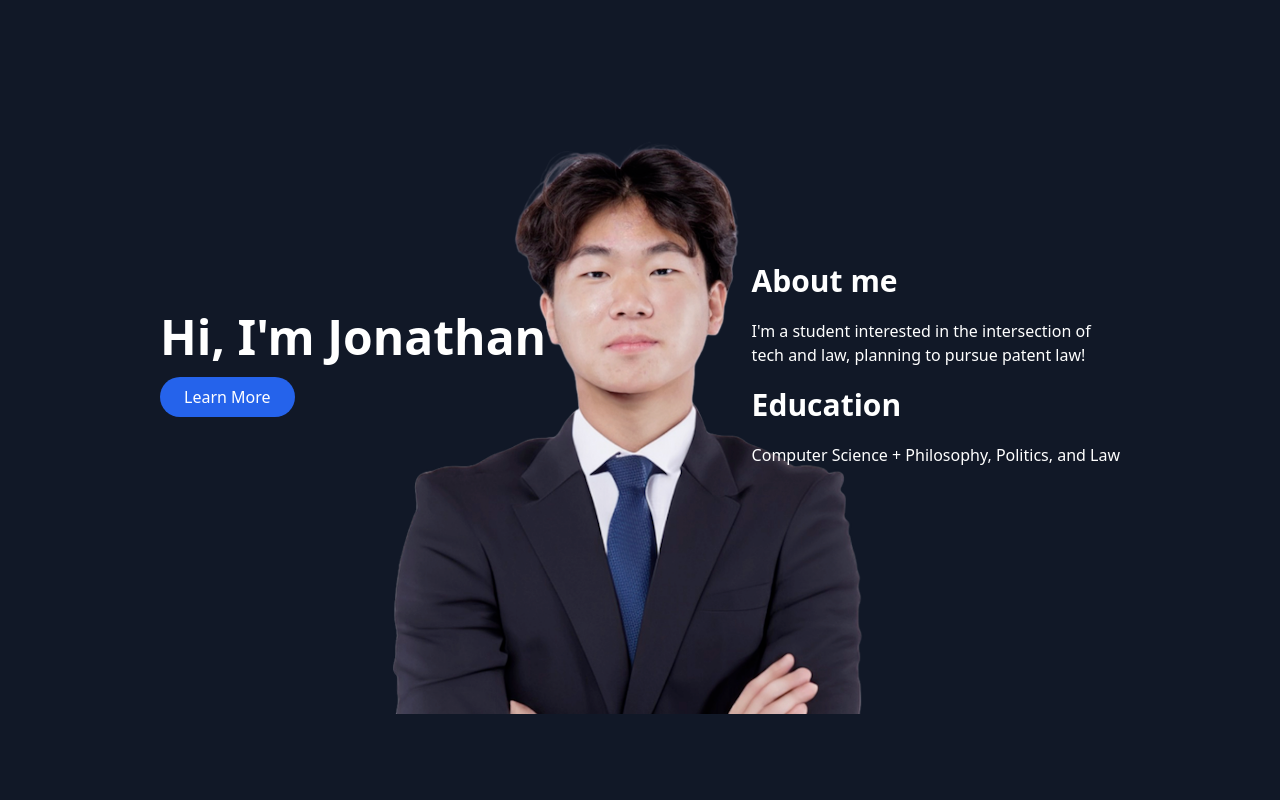
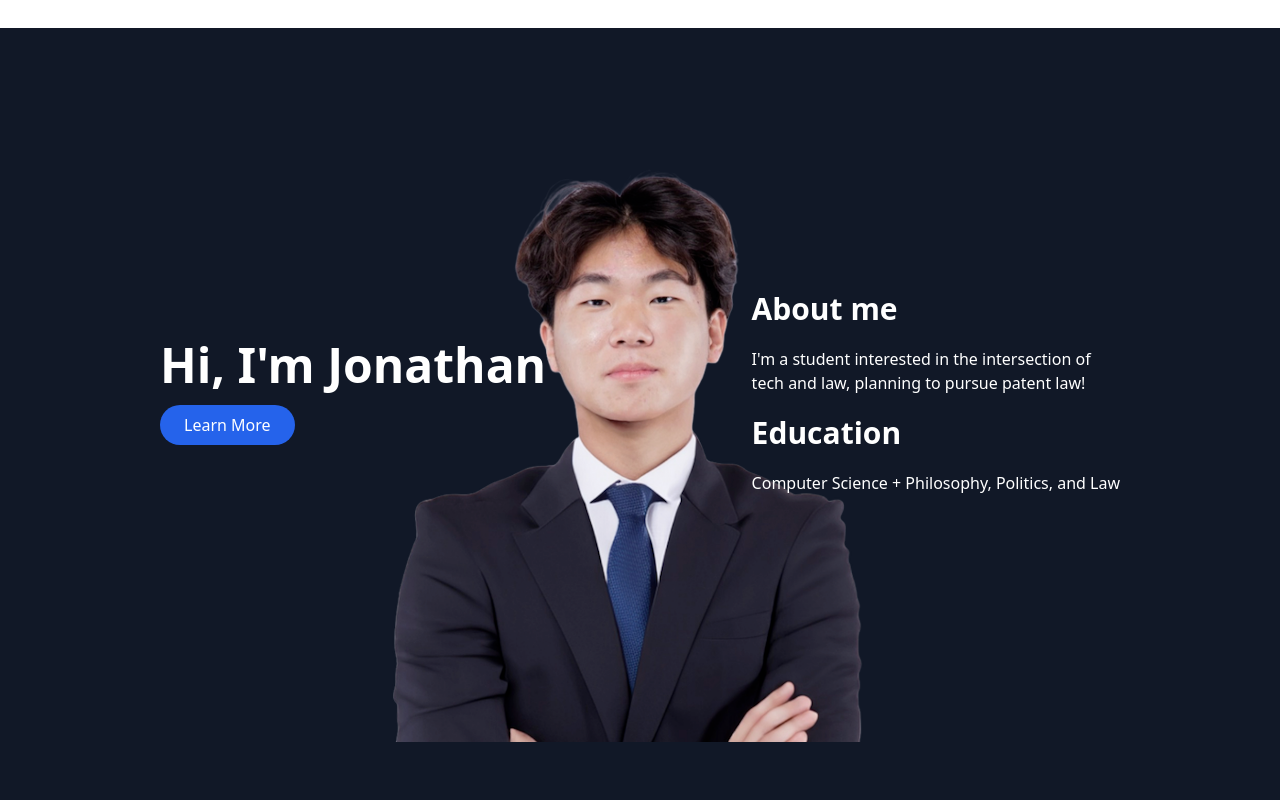
Before and after one commit to joonhoswe/portfolio, a React (Vite) app: page / in a window 1280 px wide. Shown: the top 800 px of the page. Built offline with nearby package versions, Linux system fonts and the light colour scheme.

Commit message:
making navbar

```diff
--- /dev/null
+++ b/src/components/Navbar.jsx
@@ -0,0 +1,11 @@
+import React from 'react';
+
+const Navbar = () => {
+  return (
+    <div className="bg-transparent text-white flex justify-center items-center w-full">
+        <h1 className="text-xl"> Jonathan </h1>
+    </div>
+  );
+};
+
+export default Navbar;
--- a/src/sections/Home.jsx
+++ b/src/sections/Home.jsx
@@ -1,8 +1,11 @@
 import React from 'react';
+import Navbar from '../components/Navbar';
 import me from '../assets/me.png';
 
 const Home = () => {
   return (
+    <>
+    <Navbar/>
     <div className="bg-gray-900 text-white flex justify-center items-center w-full height-100vh overflow-hidden relative p-4">
       <div className="absolute inset-0 flex justify-between items-center p-4">
       <div className="z-10 ml-36">
@@ -20,6 +23,7 @@ const Home = () => {
       </div>
       <img src={me} alt="Profile" className="w-3/5 h-full z-0" />
     </div>
+    </>
   );
 };
 
```
